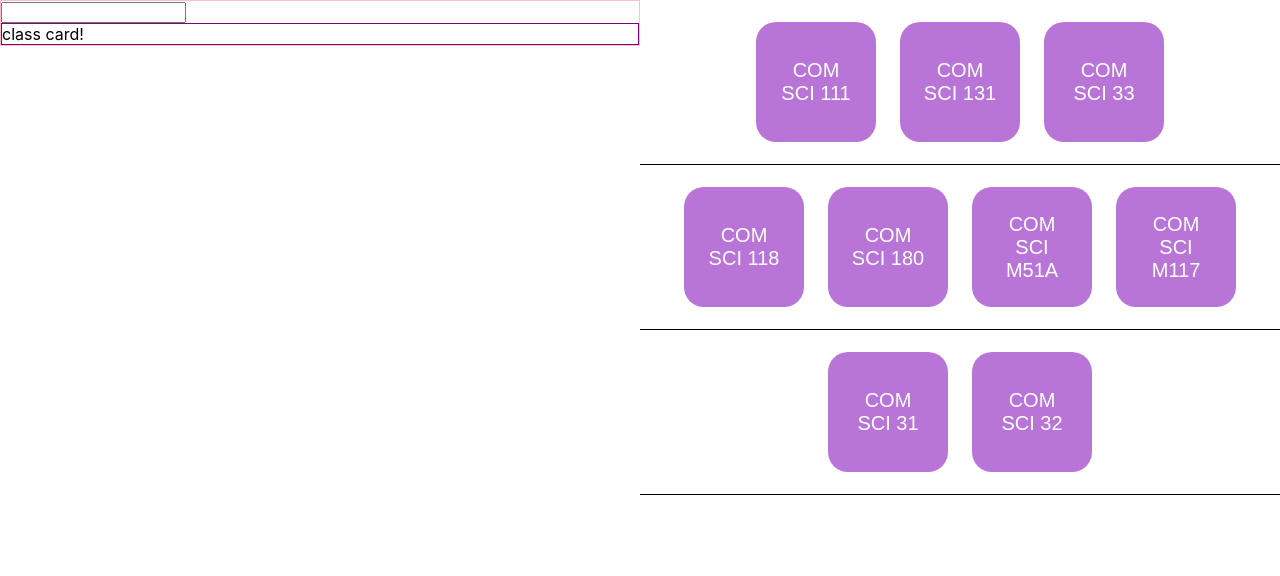
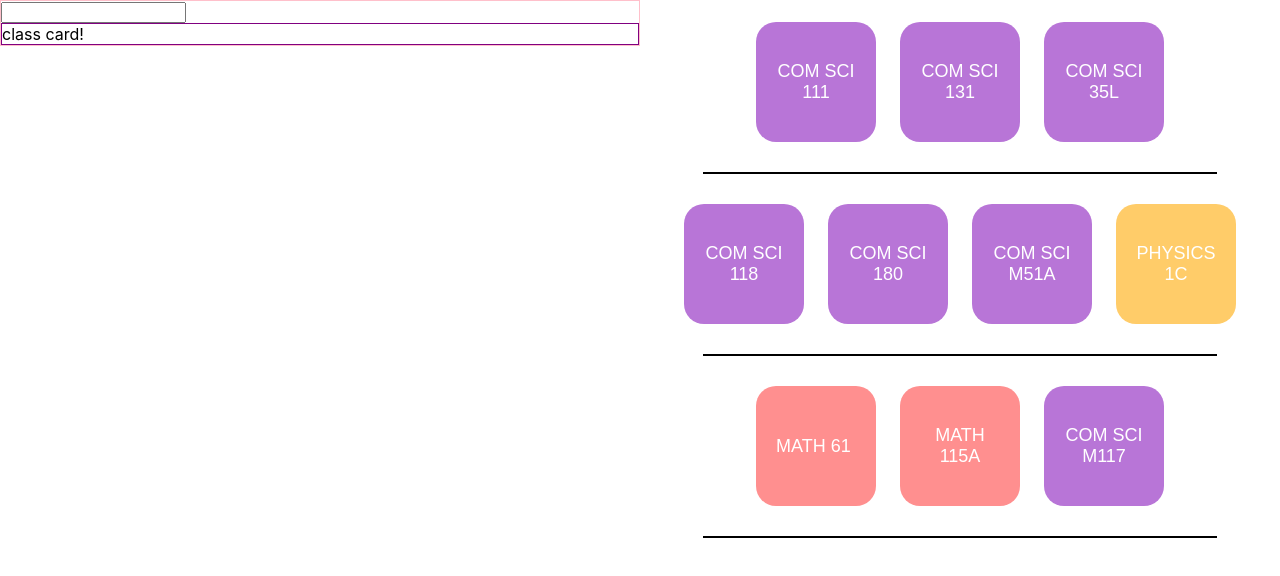
Before and after one commit to ucladevx/Aphrodite, a React (Create React App) app: page /main in a window 1280 px wide. Shown: the top 576 px of the page. Built offline with nearby package versions, Linux system fonts and the light colour scheme.

Commit message:
styling and classBubble updates

```diff
--- a/package.json
+++ b/package.json
@@ -6,10 +6,11 @@
     "react": "^16.5.2",
     "react-beautiful-dnd": "^9.0.2",
     "react-dom": "^16.5.2",
+    "react-draggable": "^3.1.1",
     "react-redux": "^5.0.7",
     "react-router": "^4.3.1",
     "react-router-dom": "^4.3.1",
-    "react-scripts": "2.0.5",
+    "react-scripts": "^2.1.5",
     "redux": "^4.0.1",
     "redux-form": "^7.4.2"
   },
--- /dev/null
+++ b/src/Components/ClassBubble/ClassBubble.css
@@ -0,0 +1,15 @@
+.bubble {
+    width: 80px;
+    height: 80px;
+    margin: 12px;
+    padding: 20px;
+    display: flex;
+    align-items: center;
+    text-align: center;
+    border-radius: 20px;
+    font-family: "Arial";
+    font-style: normal;
+    font-size: 18px;
+    color: #FFFFFF;
+    cursor: default;
+}
--- a/src/Components/ClassBubble/ClassBubble.js
+++ b/src/Components/ClassBubble/ClassBubble.js
@@ -1,18 +1,28 @@
 import React, { Component } from "react";
+import "./ClassBubble.css";
 
 class ClassBubble extends Component {
   cardView = () => {
     console.log(this.props.name + " ClassBubble clicked");
   }
+  bubbleColor = () => {
+    switch (this.props.dept){
+      case 'COM SCI':
+        return '#B875D7';
+      case 'PHYSICS':
+        return '#FFCC69';
+      case 'MATH':
+        return '#FF8F8F';
+    }
+    return '#000000';
+  }
   render() {
     return (
-      <div style={{ width: 80, height: 80, margin: 12, padding: 20,
-        display: "flex", justifyContent: "center", alignItems: "center", textAlign: "center",
-        background: "#B875D7", borderRadius: 20,
-        fontFamily: "Arial", fontStyle: "normal", fontSize: 20, color: "#FFFFFF"
-      }}
-      onClick={this.cardView}>
-        {this.props.name}
+      <div className="bubble" onClick={this.cardView} id="mydiv" id="mydivheader"
+        style={{background: this.bubbleColor()}}>
+        <div>
+          {this.props.dept + ' ' + this.props.name}
+        </div>
       </div>
     );
   }
--- /dev/null
+++ b/src/Components/QuarterList/QuarterList.css
@@ -0,0 +1,12 @@
+.quarter-list {
+    display: flex;
+    justify-content: center;
+    align-items: center;
+    padding: 10px;
+    overflow: hidden;
+}
+
+.horizontal-line {
+    border: 0.5px solid black;
+    width: 80%;
+}
--- a/src/Components/QuarterList/QuarterList.js
+++ b/src/Components/QuarterList/QuarterList.js
@@ -1,21 +1,16 @@
 import React, { Component } from "react";
 import ClassBubble from "../ClassBubble/ClassBubble";
+import "./QuarterList.css"
 
 class QuarterList extends Component {
   render() {
     return (
-      <div
-        style={{
-          display: "flex",
-          justifyContent: "center",
-          alignItems: "center",
-          borderBottom: "1px solid black",
-          padding: 10
-        }}
-      >
-        {this.props.quarter.map(q =>
-          {return <ClassBubble name={q.name}/>
-        })}
+      <div>
+        <div className="quarter-list">
+          {this.props.quarter.map(quarter =>
+            { return <ClassBubble dept={quarter.dept} name={quarter.name}/> })}
+        </div>
+        <hr className="horizontal-line"/>
       </div>
     );
   }
--- /dev/null
+++ b/src/Pages/MainPage/MainPage.css
@@ -0,0 +1,16 @@
+.main-wrapper {
+    display: flex;
+    width: 100vw;
+    height: 100vh;
+}
+
+.search-wrapper {
+    height: 100vh;
+    width: 50vw;
+}
+
+.quarter-list-wrapper {
+    top: 1000;
+    height: 100vh;
+    width: 50vw;
+}
--- a/src/Pages/MainPage/MainPage.js
+++ b/src/Pages/MainPage/MainPage.js
@@ -1,33 +1,35 @@
 import React, { Component } from "react";
 import QuarterList from "../../Components/QuarterList/QuarterList";
 import SearchBar from "../../Components/SearchBar/SearchBar";
+import './MainPage.css';
 class LandingPage extends Component {
   state = {
     classes: [
       [
-        { name: "COM SCI 111" },
-        { name: "COM SCI 131" },
-        { name: "COM SCI 33" }
+        { dept: "COM SCI", name: "111" },
+        { dept: "COM SCI", name: "131" },
+        { dept: "COM SCI", name: "35L" }
       ],
       [
-        { name: "COM SCI 118" },
-        { name: "COM SCI 180" },
-        { name: "COM SCI M51A" },
-        { name: "COM SCI M117" }
+        { dept: "COM SCI", name: "118" },
+        { dept: "COM SCI", name: "180" },
+        { dept: "COM SCI", name: "M51A" },
+        { dept: "PHYSICS", name: "1C" }
       ],
       [
-        { name: "COM SCI 31" },
-        { name: "COM SCI 32" }
+        { dept: "MATH", name: "61" },
+        { dept: "MATH", name: "115A" },
+        { dept: "COM SCI", name: "M117" }
       ]
     ]
   }
   render() {
     return (
-      <div style={{ display: "flex", width: "100vw", height: "100vh" }}>
-        <div style={{ height: "100vh", width: "50vw" }}>
+      <div className='main-wrapper'>
+        <div className='search-wrapper'>
           <SearchBar />
         </div>
-        <div style={{ top: 1000, height: "100vh", width: "50vw" }}>
+        <div className='quarter-list-wrapper'>
         {this.state.classes.map(q => {
             return <QuarterList
               quarter={q}/>
```
Also changed, not shown: 1 other file (tests, documents, lock files or other folders).
